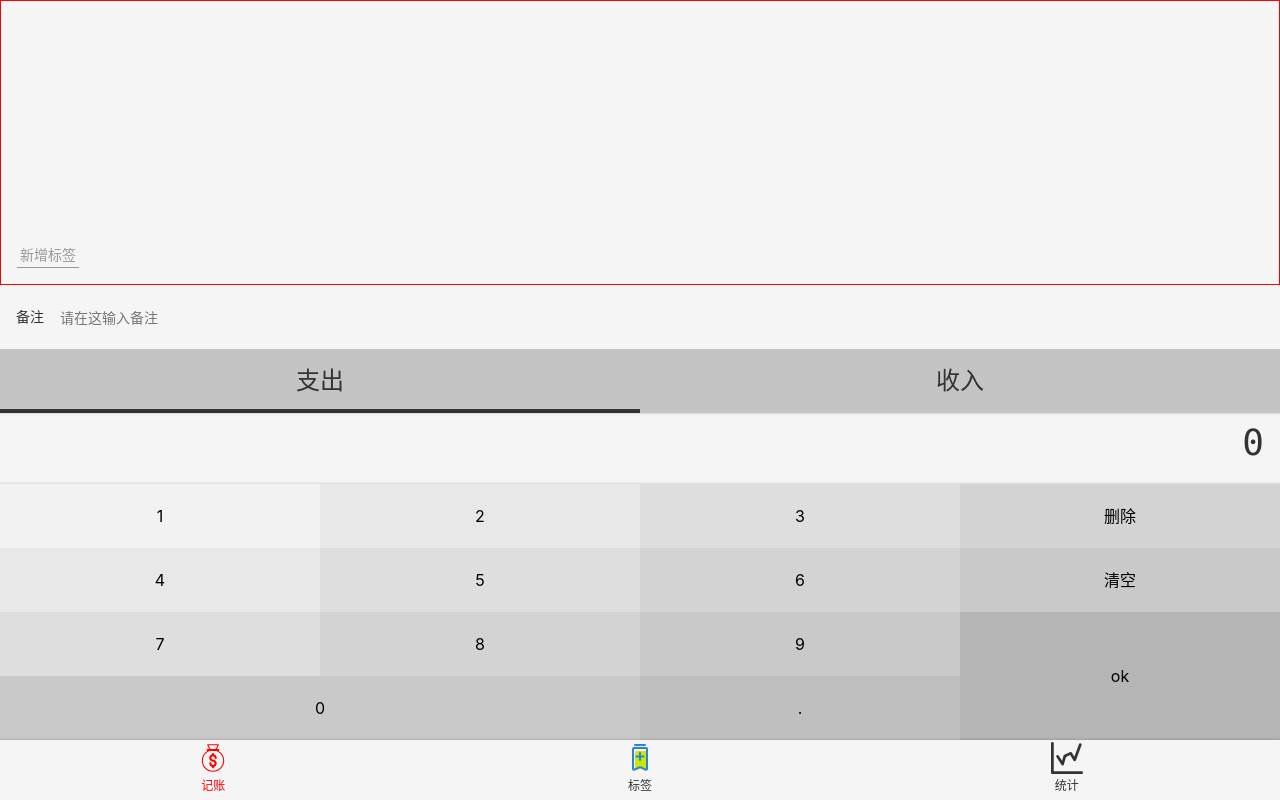
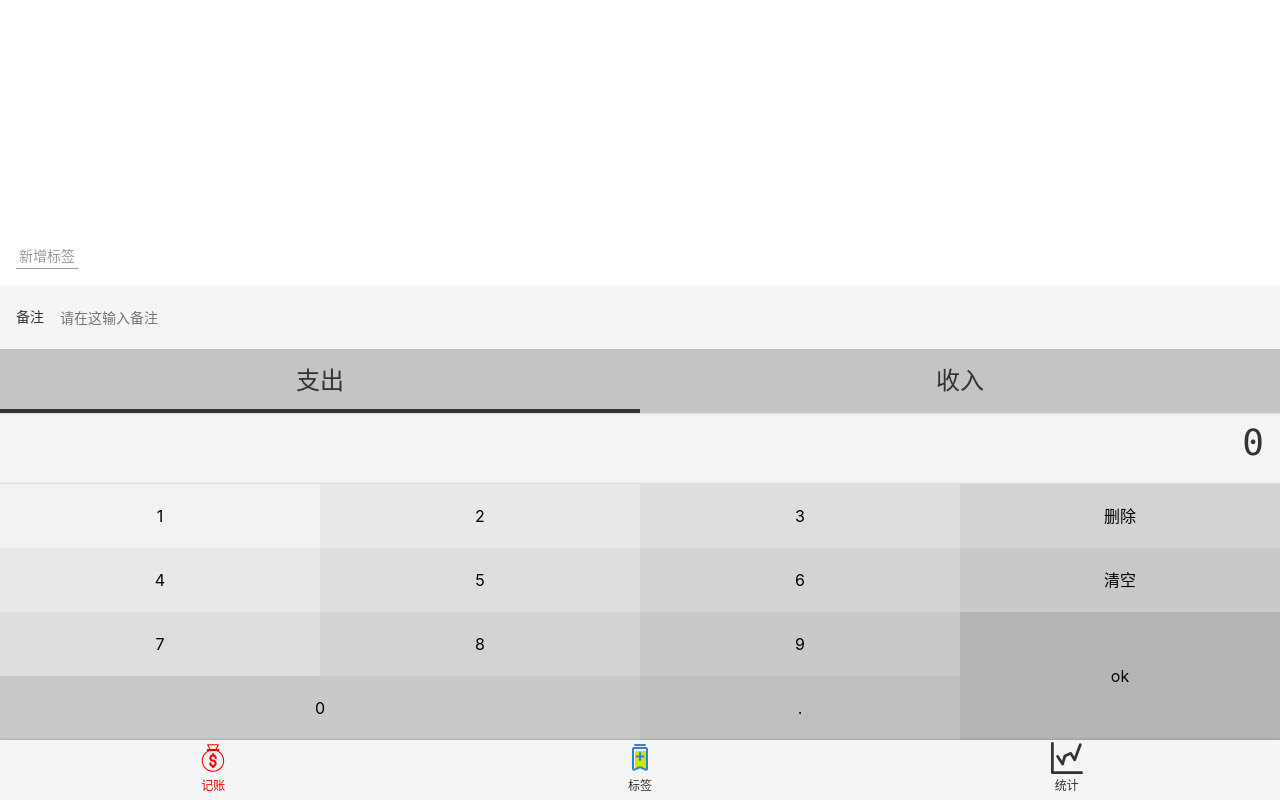
Before and after one commit to lnn520/money, a Vue app: page /#/money in a window 1280 px wide. Built offline with nearby package versions, Linux system fonts and the light colour scheme.

Commit message:
消除tags的警告目前还是有bug

```diff
--- a/src/components/money/Tags.vue
+++ b/src/components/money/Tags.vue
@@ -4,9 +4,9 @@
       <button @click="create">新增标签</button>
     </div>
     <ul class="current">
-      <li v-for="tag in dataSource" :key="tag"
+      <li v-for="tag in dataSource" :key="tag.id"
           :class="{selected: selectedTags.indexOf(tag)>=0}"
-      @click="toggle(tag)">{{ tag }}</li>
+      @click="toggle(tag)">{{ tag.name }}</li>
     </ul>
 
   </div>
@@ -45,12 +45,13 @@ export default class Tags extends Vue {
 
 <style lang="scss" scoped>
 .tags {
-  border: 1px solid red;
+
   font-size: 14px;
   padding: 16px;
   flex-grow: 1;
   display: flex;
   flex-direction: column-reverse;
+  background: white;
 
   > .current {
     display: flex;
```
